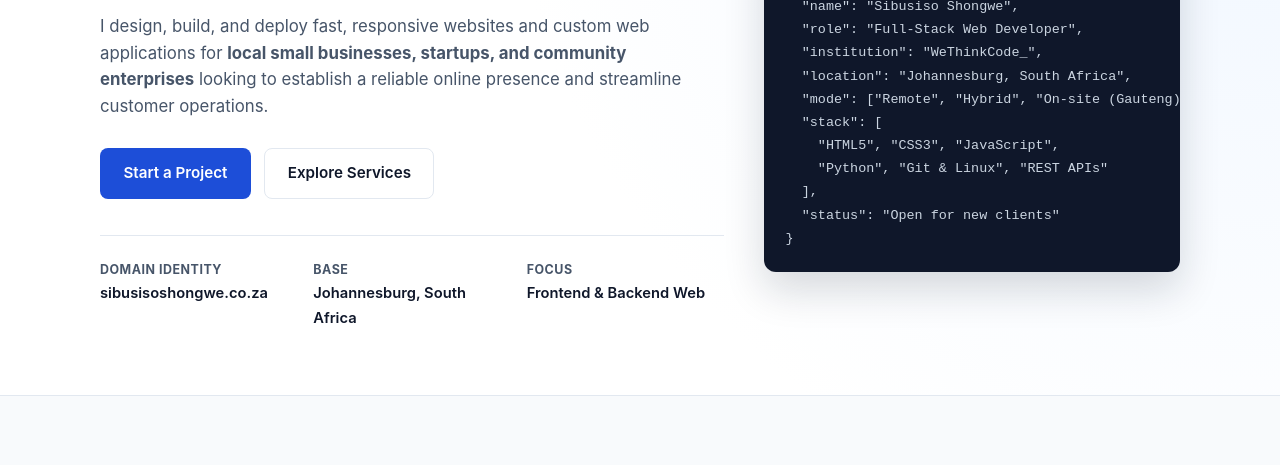
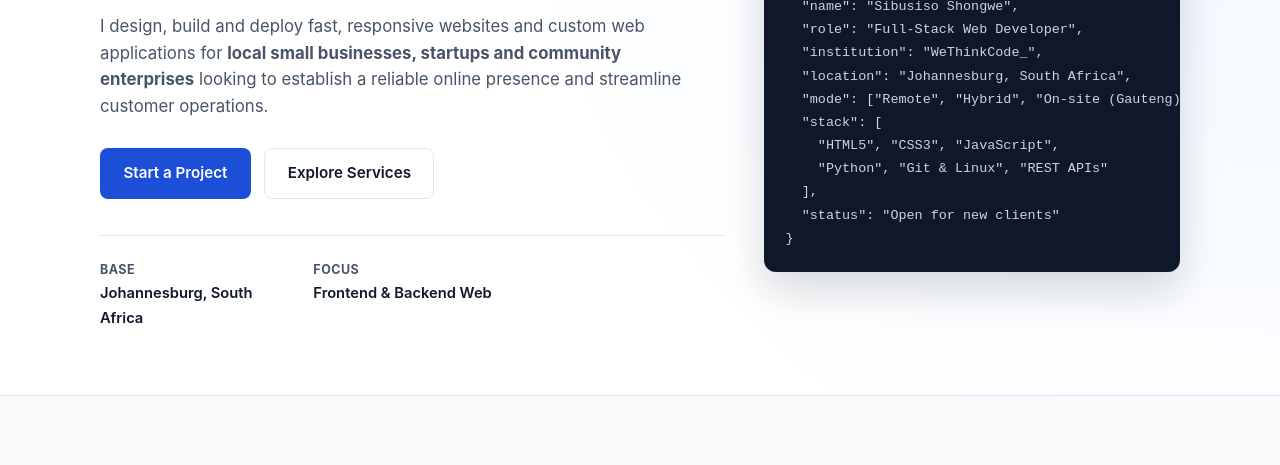
Before and after one commit to shongwe-sbu/sibusiso-shongwe-business-portfolio, a plain HTML site: page index.html in a window 1280 px wide. Shown: the part 297-762 px from the top of the page. Drawn offline with Linux system fonts and the light colour scheme.

```diff
--- a/index.html
+++ b/index.html
@@ -4,7 +4,7 @@
   <meta charset="UTF-8" />
   <meta name="viewport" content="width=device-width, initial-scale=1.0" />
   <title>Sibusiso Shongwe | Full-Stack Web Developer</title>
-  <meta name="description" content="Sibusiso Shongwe — Full-Stack Web Developer based in Johannesburg, South Africa. Custom websites, responsive web applications, and reliable digital solutions." />
+  <meta name="description" content="Sibusiso Shongwe — Full-Stack Web Developer based in Johannesburg, South Africa. Custom websites, responsive web applications and reliable digital solutions." />
   <link rel="stylesheet" href="styles.css" />
 </head>
 <body>
@@ -32,7 +32,6 @@
   </header>
 
   <main>
-    <!-- HOME SECTION -->
     <section class="hero" id="home">
       <div class="container hero-grid">
         <div class="hero-content">
@@ -43,17 +42,13 @@
           <h1>Hi, I’m <span class="accent">Sibusiso Shongwe</span>.</h1>
           <p class="hero-role">Full-Stack Web Developer &bull; Software Engineering Student</p>
           <p class="hero-summary">
-            I design, build, and deploy fast, responsive websites and custom web applications for <strong>local small businesses, startups, and community enterprises</strong> looking to establish a reliable online presence and streamline customer operations.
+            I design, build and deploy fast, responsive websites and custom web applications for <strong>local small businesses, startups and community enterprises</strong> looking to establish a reliable online presence and streamline customer operations.
           </p>
           <div class="hero-actions">
             <a href="#contact" class="btn btn-primary">Start a Project</a>
             <a href="#services" class="btn btn-secondary">Explore Services</a>
           </div>
           <div class="hero-trust">
-            <div>
-              <strong>Domain Identity</strong>
-              <span>sibusisoshongwe.co.za</span>
-            </div>
             <div>
               <strong>Base</strong>
               <span>Johannesburg, South Africa</span>
```
